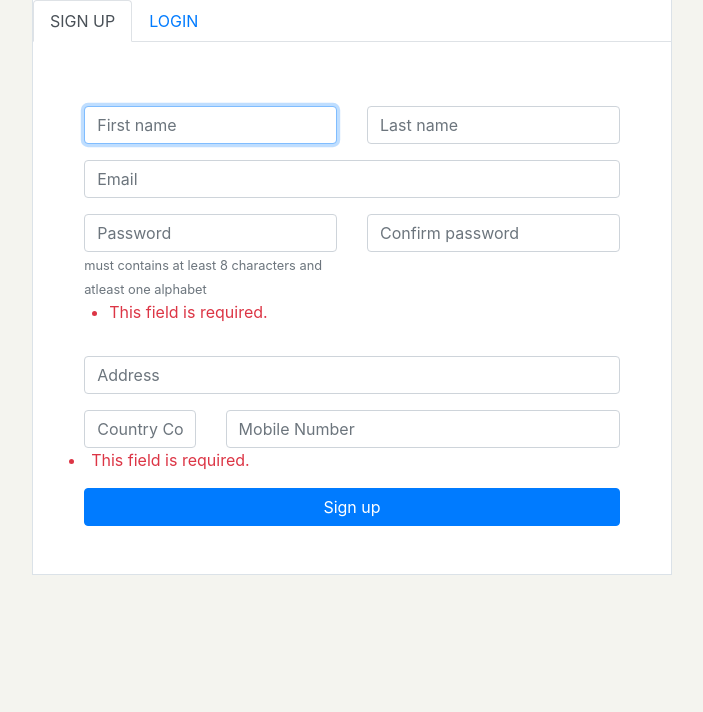
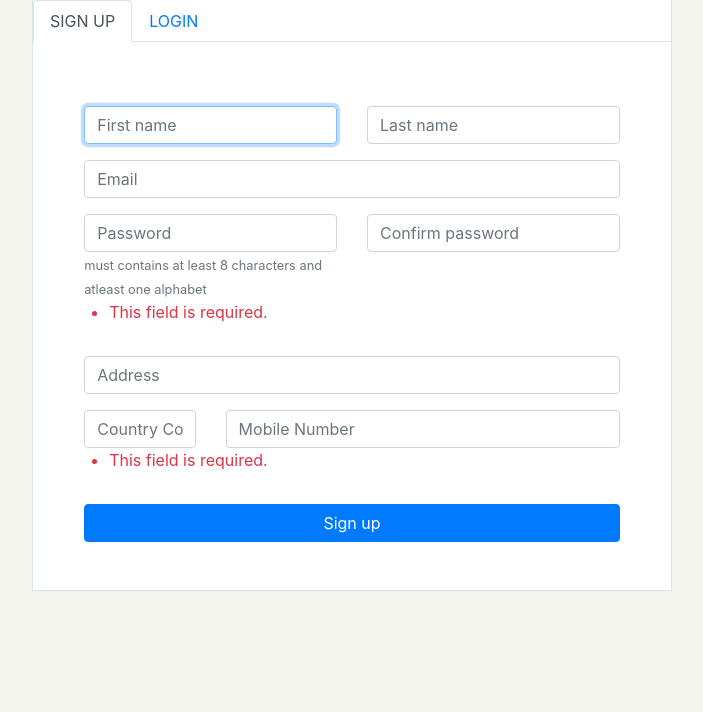
Before and after one commit to NKwatra/EZBooks, a Django app: page /authenticate/signup in a window 1280 px wide. Shown: the part 161-873 px from the top of the page, without its empty margins (288-991 px from the left). Before the commit the page ends 736 px from the top, so only its background shows below. Run offline with Django 3.2, Linux system fonts and the light colour scheme; parts of the project's set-up code (start-up, migrations or seed data) failed here and were passed over; some libraries are stand-ins or nearby versions.

Commit message:
Show errors in password change

```diff
--- a/onlinebooks/authentication/static/authentication/authenticate.css
+++ b/onlinebooks/authentication/static/authentication/authenticate.css
@@ -13,6 +13,9 @@ body {
     padding-left: 4vw;
     padding-right: 4vw;
     padding-bottom: 6vh;
+}
+no-bullet{
+    list-style-type: none;
 }
 
 .pane-top {
--- a/onlinebooks/authentication/templates/authenticate/auth.html
+++ b/onlinebooks/authentication/templates/authenticate/auth.html
@@ -58,7 +58,7 @@
           </div>
           <ul>
             {% for error in form.password2.errors %}
-            <li class="text-danger">{{error}}</li>
+            <li class="text-danger no-bullet">{{error}}</li>
             {% endfor %}
           </ul>
         </div>
@@ -74,8 +74,9 @@
           <div class="col-md-9 col-sm-8 mb-4 mb-md-0">
             {{form.mobile_no.as_widget.1}}
           </div>
+          <ul>
           {% for error in form.mobile_no.errors %}
-          <li class="text-danger">{{error}}</li>
+          <li class="text-danger no-bullet">{{error}}</li>
           {% endfor %}
           </ul>
         </div>
--- a/onlinebooks/book/static/book/category.js
+++ b/onlinebooks/book/static/book/category.js
@@ -19,7 +19,7 @@ $('document').ready(
                                             <p class="text-muted pl-3 small my-0">By ${data[i].author}</p>
                                             <div class="my-0 d-flex justify-content-around">
                                                 <div class="my-0 text-center rating-background">
-                                                    ${data[i].avg_rating}&nbsp;<i class="fas fa-star"></i>
+                                                    ${data[i].avg_rating.toFixed(1)}&nbsp;<i class="fas fa-star"></i>
                                                 </div>
                                                  <p class="my-0 font-weight-bold">₹${ data[i].price}</p>
                                             </div>
--- a/onlinebooks/onlinebooks/static/home.js
+++ b/onlinebooks/onlinebooks/static/home.js
@@ -41,7 +41,7 @@ $(document).ready(
                                                 <p class="text-muted pl-3 small my-0">By ${data[i].author}</p>
                                                 <div class="my-0 d-flex justify-content-around">
                                                     <div class="my-0 text-center rating-background">
-                                                        ${data[i].avg_rating}&nbsp;<i class="fas fa-star"></i>
+                                                        ${data[i].avg_rating.toFixed(1)}&nbsp;<i class="fas fa-star"></i>
                                                     </div>
                                                      <p class="my-0 font-weight-bold">₹${ data[i].price}</p>
                                                 </div>
--- a/onlinebooks/order/management/commands/sendMails.py
+++ b/onlinebooks/order/management/commands/sendMails.py
@@ -6,10 +6,9 @@ from django.template.loader import render_to_string
 
 class Command(BaseCommand):
     def handle(self, *args, **kwargs):
-        print("job run")
         rentedOrders = Order.objects.filter(order_type=1)
         for order in rentedOrders:
-            if timezone.now() - order.date_of_purchase >= timezone.timedelta(seconds=7):
+            if timezone.now() - order.date_of_purchase >= timezone.timedelta(days=7):
                 mail_subject = "Return of book rented via EZBOOKS"
                 to_email = order.user.user.email
                 mail_body = render_to_string('order/returnReminder.html', { "order": order})
--- a/onlinebooks/user/static/user/password.css
+++ b/onlinebooks/user/static/user/password.css
@@ -15,3 +15,7 @@
     width: 60%;
     margin-bottom: 2vh;
 }
+
+.no-bullet{
+    list-style-type: none;
+}
--- a/onlinebooks/user/views.py
+++ b/onlinebooks/user/views.py
@@ -34,8 +34,6 @@ def password_change(request):
             user = form.save()
             update_session_auth_hash(request, user)
             return redirect(reverse("user:profile", kwargs={'user_id': request.user.id}))
-        else:
-            pass
     else:
         form = PasswordChangeForm(request.user)
     return render(request, "user/password_change.html", {'form': form})
```
Also changed, not shown: onlinebooks/user/templates/user/password_change.html (+10 -0 lines).
